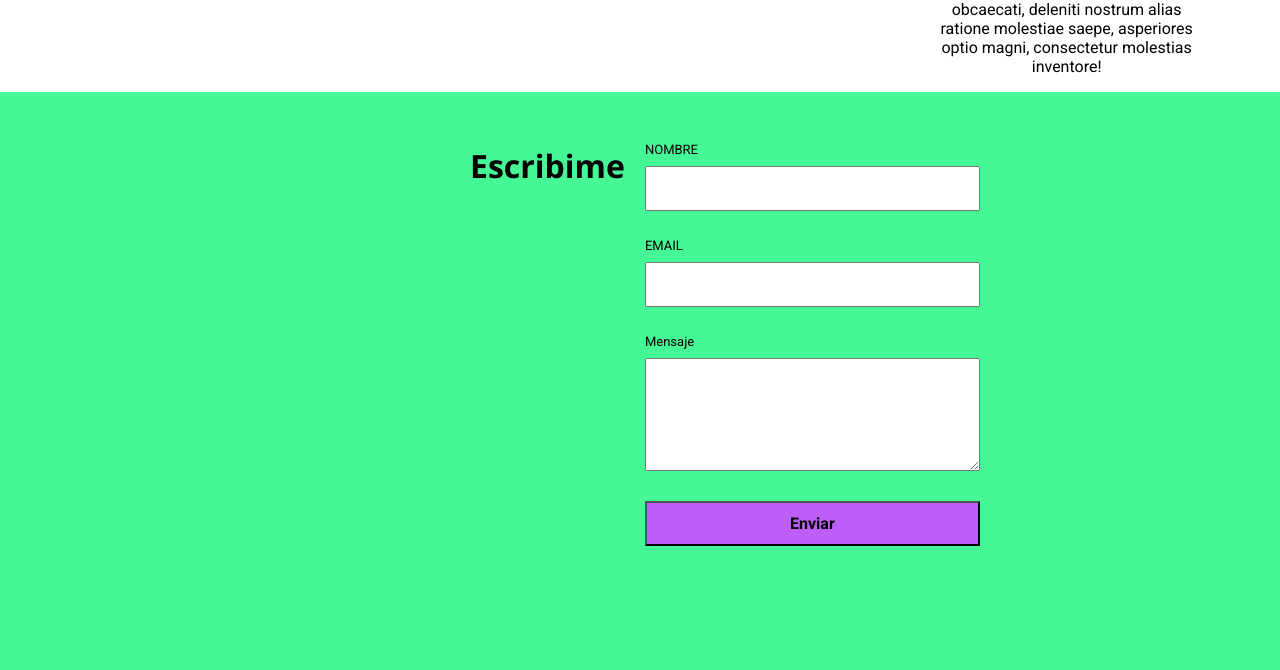
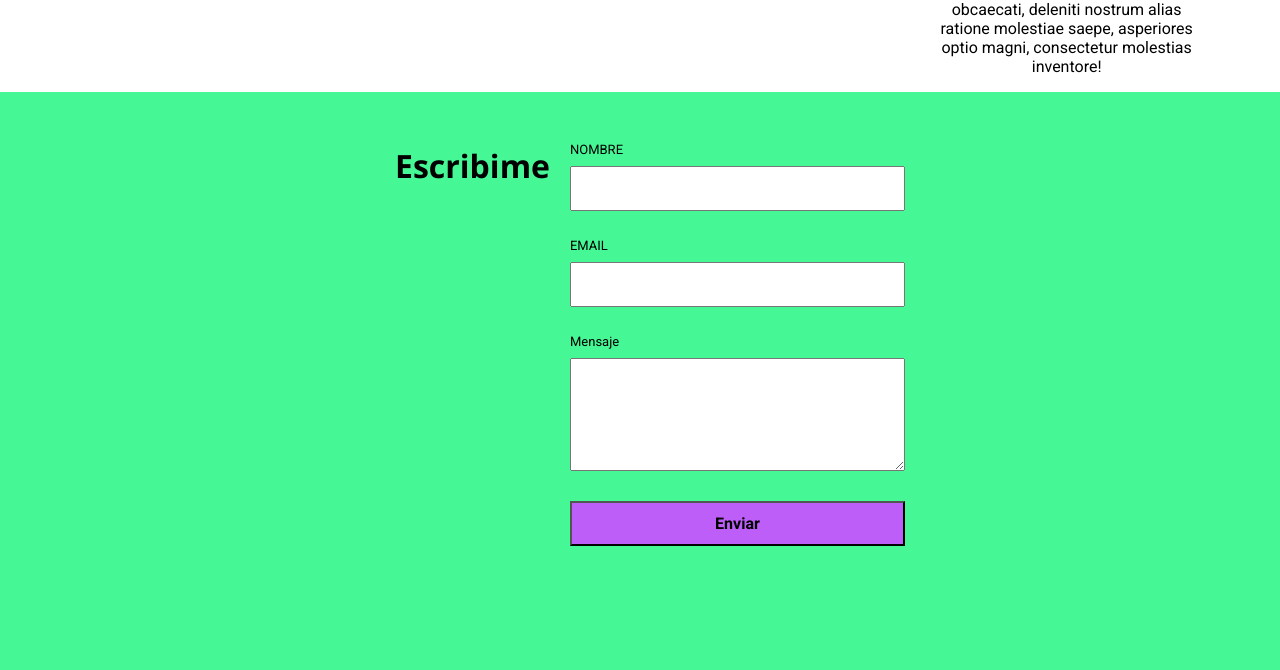
Before and after one commit to dylanpilsner/desafio-dwf-m3, a plain HTML site: page index.html in a window 1280 px wide. Shown: the part 1820-2490 px from the top of the page. Drawn offline with nearby package versions, Linux system fonts and the light colour scheme.

Commit message:
desafio finalizado

```diff
--- a/style.css
+++ b/style.css
@@ -298,7 +298,7 @@ body {
 
 @media (min-width: 769px) {
   .form-title {
-    margin-left: 450px;
+    margin-left: auto;
   }
 }
 
```
